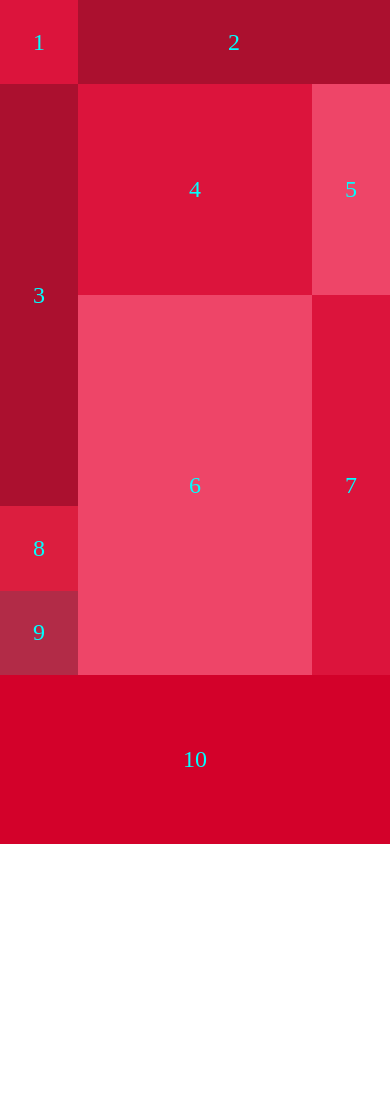
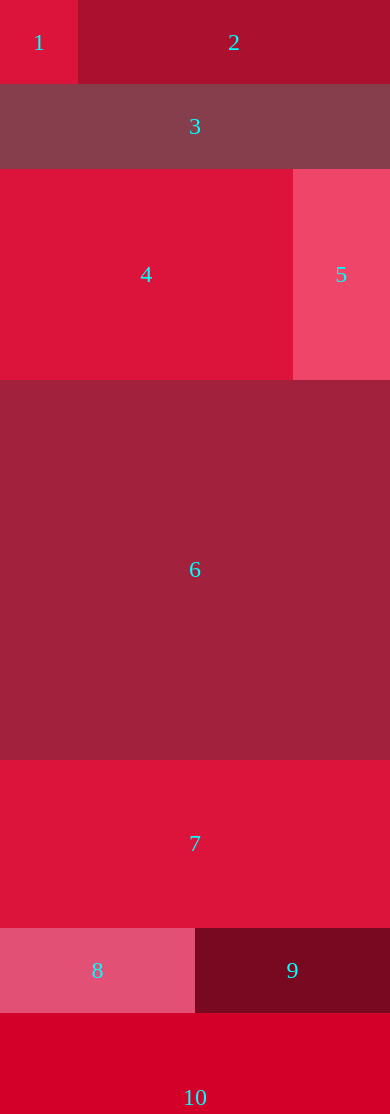
Before and after one commit to HaaaamBurger/html_HM, a plain HTML site: page HW_4/30 mobile website design tips/index.html in a window 390 px wide. Before the commit the page ends 844 px from the top, so only its background shows below. Drawn offline with Linux system fonts and the light colour scheme.

Commit message:
@media_screen-additional

```diff
--- a/HW_4/30 mobile website design tips/index.html
+++ b/HW_4/30 mobile website design tips/index.html
@@ -51,6 +51,14 @@
                         <p>7</p>
                     </div>
                 </div>
+                <div class="additional_blocks">
+                    <div class="locator_store main_set">
+                        <p>8</p>
+                    </div>
+                    <div class="tool main_set">
+                        <p>9</p>
+                    </div>
+                </div>
 
             </div>
 
--- a/HW_4/30 mobile website design tips/style.css
+++ b/HW_4/30 mobile website design tips/style.css
@@ -83,7 +83,53 @@ body,p{
 .types_of_baths,.related_products{
     height: 45vh;
 }
-
+.locator_store{
+    background-color: #e35075;
+    height: 10vh;
+}
+.tool{
+    background-color: #790920;
+    height: 10vh;
+}
+.additional_blocks{
+    display: none;
+}
+@media screen and (max-width: 768px){
+    .score_locator,.tools{
+        display: none;
+    }
+    .additional_blocks{
+        display: flex;
+    }
+    .content{
+        flex-direction: column;
+    }
+    .nav{
+        height: 10vh;
+        width: 100vw;
+        background-color: #863e4c;
+    }
+    .bath_section_intro{
+        width: 75vw;
+    }
+    .ad{
+        width: 25vw;
+    }
+    .bottom_content{
+        flex-direction: column;
+    }
+    .types_of_baths{
+        width: 100vw;
+        background-color: #a2223d;
+    }
+    .related_products{
+        width: 100vw;
+        height: 20vh;
+    }
+    .tool,.locator_store{
+        width: 50vw;
+    }
+}
 /*-----------------CONTENT-----------------*/
 /*-----------------FOOTER-----------------*/
 .footer{
@@ -94,6 +140,4 @@ body,p{
     width: 100vw;
     height: 20vh;
 }
-
-
 /*-----------------FOOTER-----------------*/
```
